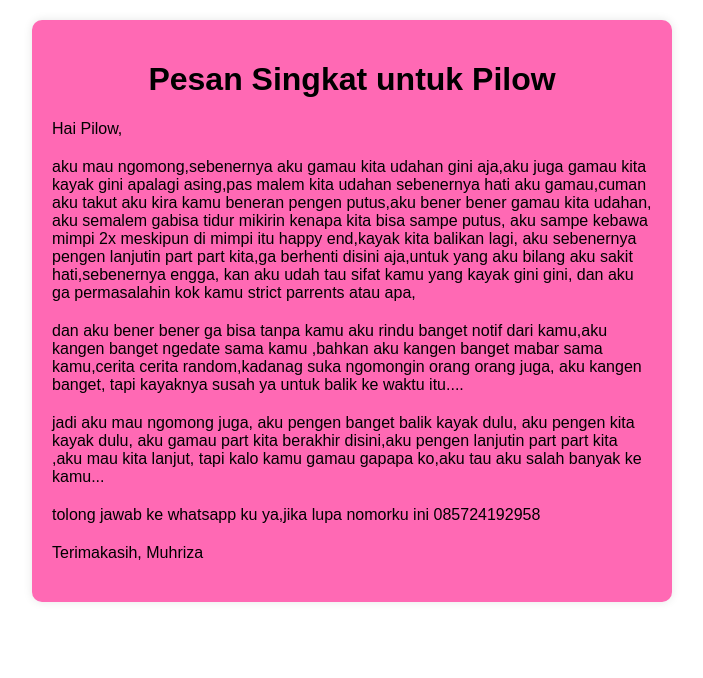
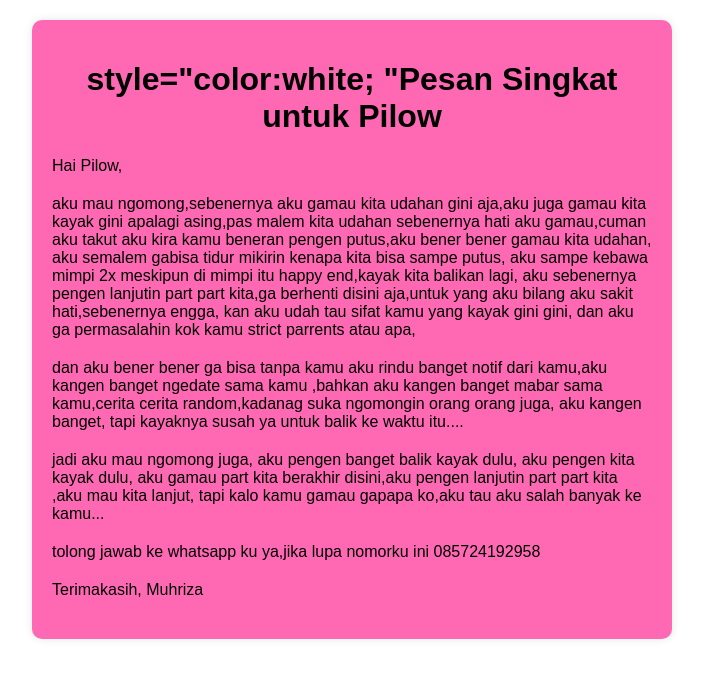
Before and after one commit to AlwaysCodings/sorry.github.io, a plain HTML site: page index.html in a window 1280 px wide. Shown: the whole page, without its empty margins (288-991 px from the left). Drawn offline with Linux system fonts and the light colour scheme.

Commit message:
index.html

```diff
--- a/index.html
+++ b/index.html
@@ -29,7 +29,7 @@
   </head>
   <body>
     <div id="container">
-      <h1>Pesan Singkat untuk Pilow</h1>
+      <h1>style="color:white; "Pesan Singkat untuk Pilow</h1>
       <p>Hai Pilow,</p>
 
       <p>
```
